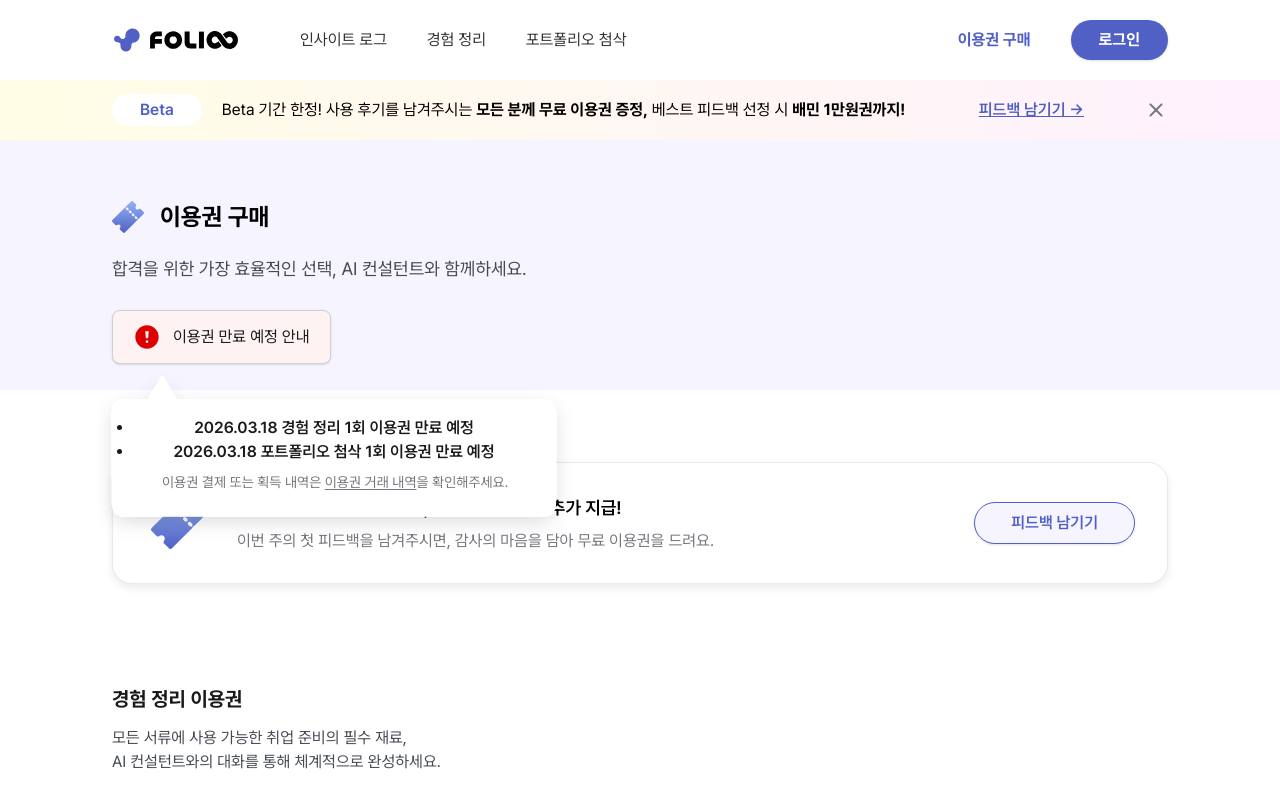
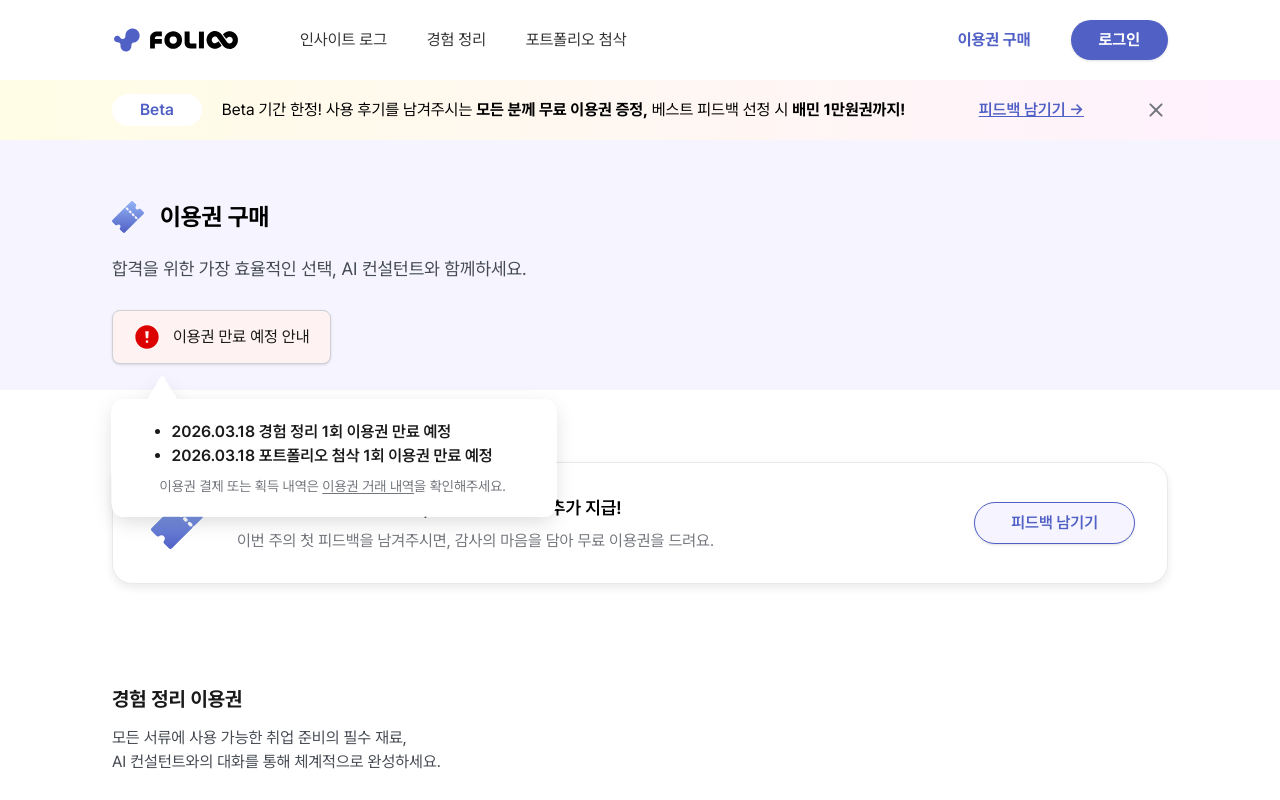
Before and after one commit to Teamie71/folioo-front, a Next.js app: page /topup in a window 1280 px wide. Both pictures are taken after a click on the button "이용권 만료 예정 안내". Shown: the top 800 px of the page. Built offline with nearby package versions, Linux system fonts and the light colour scheme; no server answers.

Commit message:
🎨 Design: 이용권 만료 안내 문구 위치 수정

```diff
--- a/src/components/CreditExpireAlert.tsx
+++ b/src/components/CreditExpireAlert.tsx
@@ -226,23 +226,40 @@ export function CreditExpireAlert({
               </defs>
             </svg>
 
-            {/* 내용 영역 */}
-            <div className='absolute inset-0 z-10 flex flex-col justify-center px-[1.5rem] pt-[0.25rem] md:px-[2.5rem]'>
-              <ul className='list-none text-center text-[0.875rem] font-semibold text-[#1A1A1A] md:list-disc md:text-[1rem]'>
+            {/* 내용 영역 — 모바일: 전체 박스, 데스크톱: SVG 흰색 본문 영역(꼭지·그림자 제외)에 맞춤 */}
+            <div
+              className={cn(
+                'absolute z-10 flex flex-col justify-center',
+                'inset-0 px-[1.125rem] pb-2 pt-[0.25rem]',
+                'md:inset-auto md:left-[12%] md:right-[6%] md:top-[20%] md:bottom-[13%]',
+                'md:justify-center md:px-0 md:py-0',
+              )}
+            >
+              <ul
+                className={cn(
+                  'w-full list-none text-center text-[0.875rem] font-semibold text-[#1A1A1A]',
+                  'md:list-outside md:list-disc md:pl-5 md:text-left md:text-[1rem]',
+                )}
+              >
                 {experienceCount > 0 && (
-                  <li>
+                  <li className='max-md:px-[0.25rem]'>
                     {experienceExpireDate} 경험 정리 {experienceCount}회 이용권
                     만료 예정
                   </li>
                 )}
                 {portfolioCount > 0 && (
-                  <li>
+                  <li className='max-md:px-[0.25rem]'>
                     {portfolioExpireDate} 포트폴리오 첨삭 {portfolioCount}회
                     이용권 만료 예정
                   </li>
                 )}
               </ul>
-              <p className='mt-[0.5rem] pl-[0.75rem] text-[0.75rem] text-[#74777D] md:pl-[1.75rem] md:text-[0.875rem]'>
+              <p
+                className={cn(
+                  'mt-[0.5rem] w-full text-left text-[0.75rem] text-[#74777D]',
+                  'pl-4 md:pl-2 md:text-[0.875rem]',
+                )}
+              >
                 이용권 결제 또는 획득 내역은 {/* OBT 기간 동안 주석 처리 */}
                 {/* <button
                   type='button'
```
